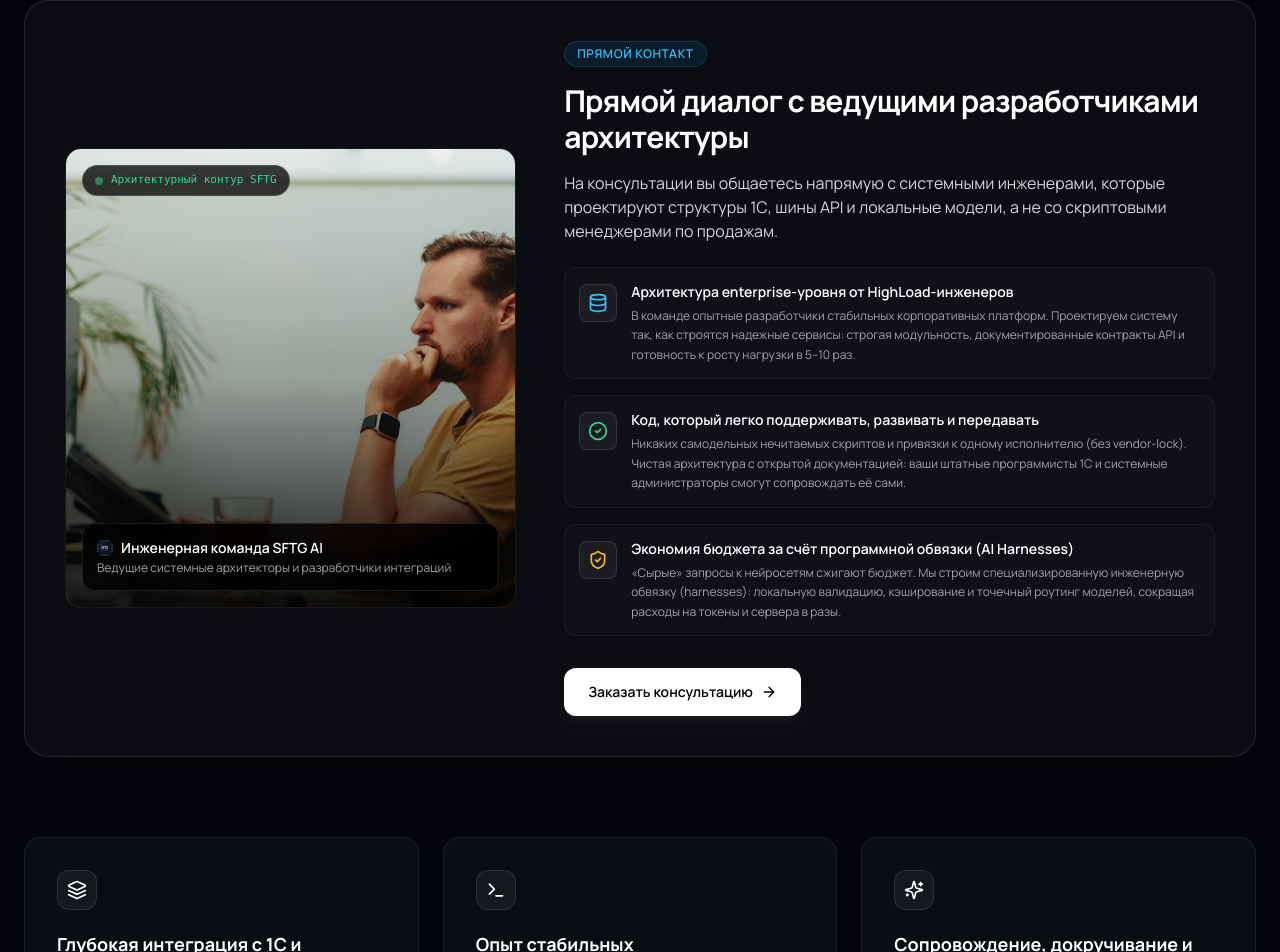
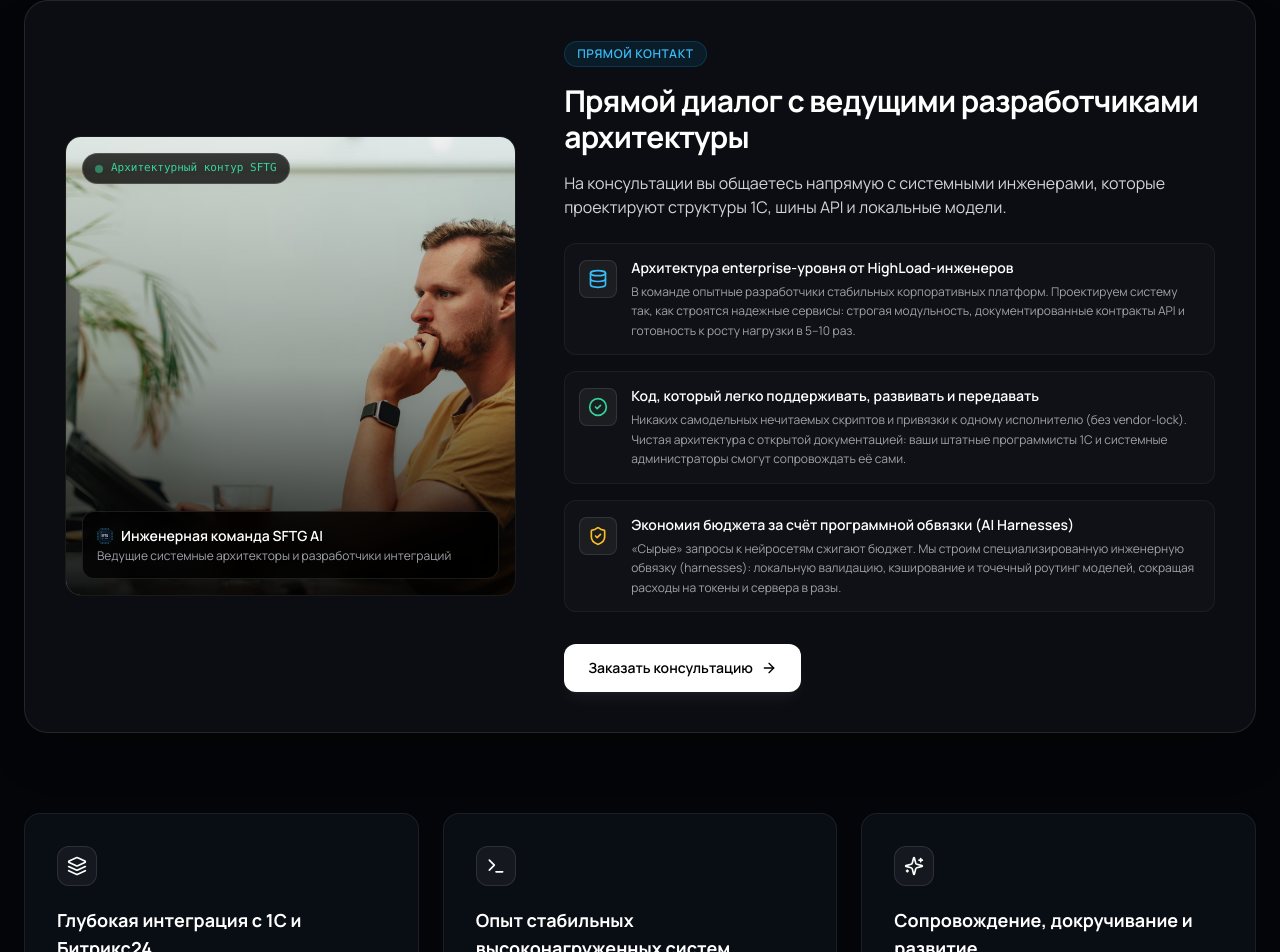
Before and after one commit to akipushdev/softgreat-ai-landing, a React (Vite) app: page / in a window 1280 px wide. Shown: the part 7741-8693 px from the top of the page. Built offline with nearby package versions, Linux system fonts and the light colour scheme.

Commit message:
fix(copy): remove negative sales script phrase from team section

```diff
--- a/src/components/TeamAndExpertise.jsx
+++ b/src/components/TeamAndExpertise.jsx
@@ -134,7 +134,7 @@ export default function TeamAndExpertise() {
             </h3>
 
             <p className="text-sm sm:text-base text-zinc-300 leading-relaxed mb-6 font-normal font-sans">
-              На консультации вы общаетесь напрямую с системными инженерами, которые проектируют структуры 1С, шины API и локальные модели, а не со скриптовыми менеджерами по продажам.
+              На консультации вы общаетесь напрямую с системными инженерами, которые проектируют структуры 1С, шины API и локальные модели.
             </p>
 
             {/* 3 пункта преимуществ */}
```
